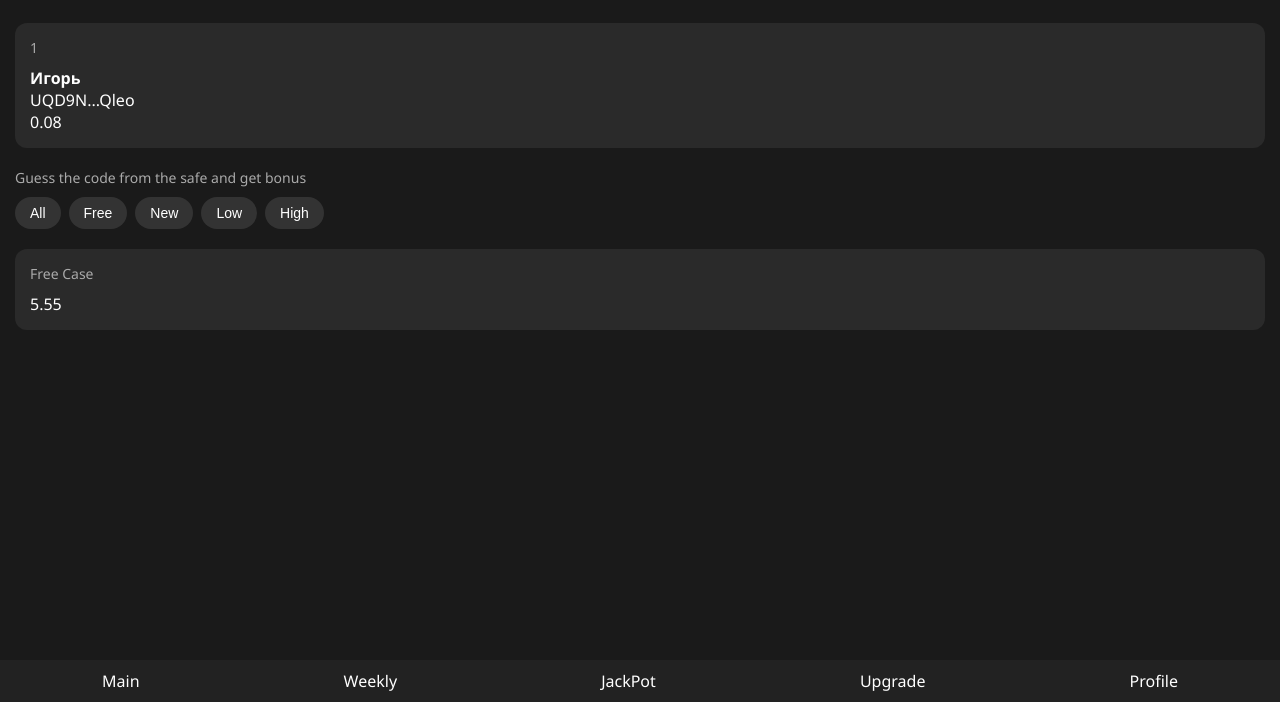
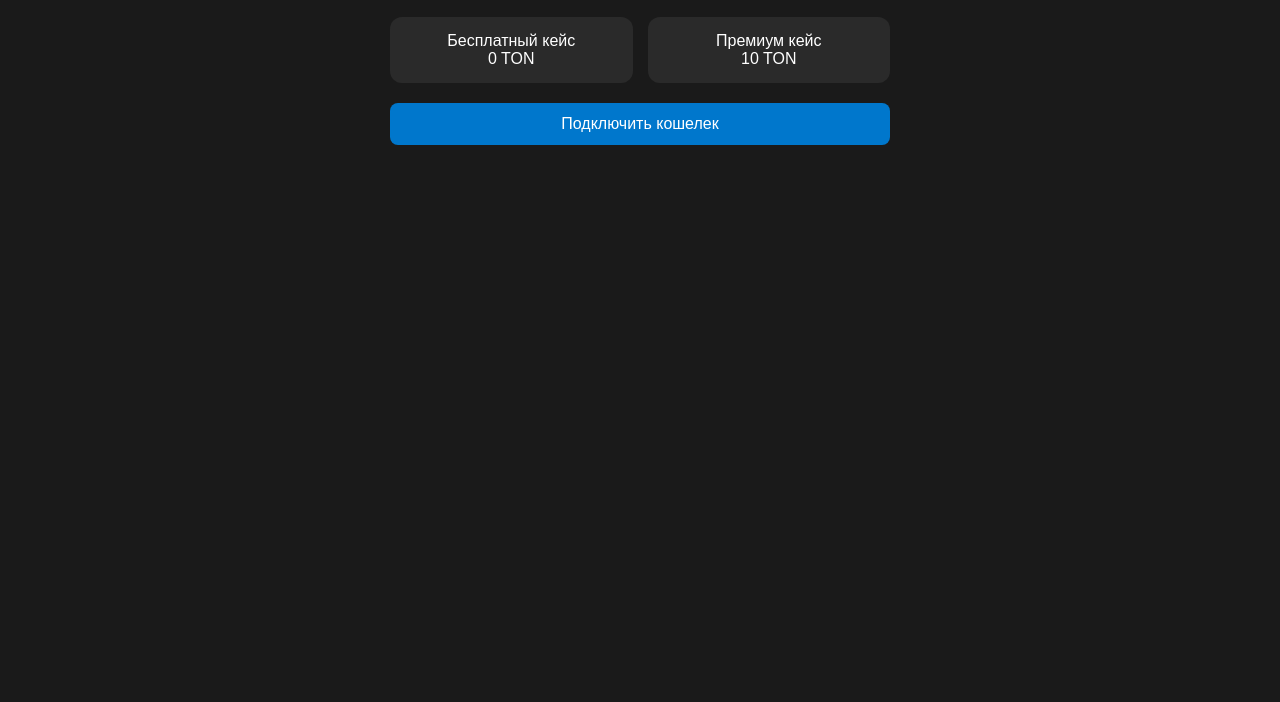
Before and after one commit to skali228/case-telegram-webapp, a plain HTML site: page index.html in a window 1280 px wide. Shown: the part 98-800 px from the top of the page. Drawn offline with Linux system fonts and the light colour scheme.

Commit message:
Добавлен новый интерфейс кейсов

```diff
--- a/index.html
+++ b/index.html
@@ -1,105 +1,35 @@
 <!DOCTYPE html>
 <html>
 <head>
-    <title>CASE</title>
-    <meta name="viewport" content="width=device-width, initial-scale=1">
-    <style>
-        body {
-            font-family: 'Segoe UI', sans-serif;
-            background: #1a1a1a;
-            color: white;
-            margin: 0;
-            padding: 15px;
-        }
-        .header {
-            display: flex;
-            justify-content: space-between;
-            align-items: center;
-            margin-bottom: 20px;
-        }
-        .user-card {
-            background: #2a2a2a;
-            padding: 15px;
-            border-radius: 12px;
-            margin-bottom: 20px;
-        }
-        .section-title {
-            color: #aaa;
-            font-size: 14px;
-            margin-bottom: 10px;
-        }
-        .button-group {
-            display: flex;
-            gap: 8px;
-            margin-bottom: 20px;
-            flex-wrap: wrap;
-        }
-        .button {
-            background: #333;
-            color: white;
-            border: none;
-            padding: 8px 15px;
-            border-radius: 20px;
-            font-size: 14px;
-        }
-        .case-card {
-            background: #2a2a2a;
-            padding: 15px;
-            border-radius: 12px;
-            margin-bottom: 15px;
-        }
-        .menu {
-            display: flex;
-            justify-content: space-around;
-            position: fixed;
-            bottom: 0;
-            left: 0;
-            right: 0;
-            background: #222;
-            padding: 10px 0;
-        }
-    </style>
+    <title>CASE BOT</title>
+    <meta charset="UTF-8">
+    <meta name="viewport" content="width=device-width, initial-scale=1.0">
+    <link rel="stylesheet" href="style.css">
 </head>
 <body>
-    <div class="header">
-        <h1>CASE</h1>
+    <div class="app-container">
+        <header>
+            <h1>CASE</h1>
+            <div id="user-profile">
+                <span id="username">Гость</span>
+                <span id="wallet">Не подключен</span>
+            </div>
+        </header>
+
+        <div class="cases">
+            <div class="case" onclick="openCase(1)">
+                <div class="case-name">Бесплатный кейс</div>
+                <div class="case-price">0 TON</div>
+            </div>
+            <div class="case" onclick="openCase(2)">
+                <div class="case-name">Премиум кейс</div>
+                <div class="case-price">10 TON</div>
+            </div>
+        </div>
+
+        <button id="connect-wallet" onclick="connectWallet()">Подключить кошелек</button>
     </div>
 
-    <div class="user-card">
-        <div class="section-title">1</div>
-        <div><strong>Игорь</strong></div>
-        <div>UQD9N...Qleo</div>
-        <div>0.08</div>
-    </div>
-
-    <div class="section-title">Guess the code from the safe and get bonus</div>
-    <div class="button-group">
-        <button class="button">All</button>
-        <button class="button">Free</button>
-        <button class="button">New</button>
-        <button class="button">Low</button>
-        <button class="button">High</button>
-    </div>
-
-    <div class="case-card">
-        <div class="section-title">Free Case</div>
-        <div>5.55</div>
-    </div>
-
-    <div class="menu">
-        <div>Main</div>
-        <div>Weekly</div>
-        <div>JackPot</div>
-        <div>Upgrade</div>
-        <div>Profile</div>
-    </div>
-
-    <script>
-        // Подключение Telegram WebApp
-        if (window.Telegram && Telegram.WebApp) {
-            Telegram.WebApp.expand();
-            Telegram.WebApp.enableClosingConfirmation();
-        }
-    </script>
+    <script src="script.js"></script>
 </body>
 </html>
--- a/script.js
+++ b/script.js
@@ -1,11 +1,26 @@
-document.querySelectorAll('.menu div').forEach(button => {
-    button.addEventListener('click', () => {
-        alert(`Открываем раздел: ${button.textContent}`);
-    });
-});
+// Получаем ID пользователя из URL
+const urlParams = new URLSearchParams(window.location.search);
+const userId = urlParams.get('user_id');
 
-document.querySelector('.case-card').addEventListener('click', () => {
-    const prizes = ["5.55 TON", "10 TON", "NFT"];
-    const prize = prizes[Math.floor(Math.random() * prizes.length)];
-    alert(`Вы выиграли: ${prize}!`);
-});
+// Инициализация Telegram WebApp
+if (window.Telegram && Telegram.WebApp) {
+    Telegram.WebApp.expand();
+    const user = Telegram.WebApp.initDataUnsafe.user;
+
+    document.getElementById('username').textContent = user.first_name;
+    document.getElementById('wallet').textContent = '0.00 TON';
+}
+
+function openCase(caseId) {
+    const prizes = {
+        1: ["5 TON", "10 TON", "NFT"],
+        2: ["50 TON", "100 TON", "Редкий NFT"]
+    };
+
+    const randomPrize = prizes[caseId][Math.floor(Math.random() * prizes[caseId].length)];
+    alert(`🎉 Поздравляем! Вы выиграли: ${randomPrize}`);
+}
+
+function connectWallet() {
+    alert("Функция подключения кошелька будет реализована в следующем обновлении");
+}
--- /dev/null
+++ b/style.css
@@ -0,0 +1,55 @@
+body {
+    font-family: 'Arial', sans-serif;
+    background: #1a1a1a;
+    color: white;
+    margin: 0;
+    padding: 15px;
+}
+
+.app-container {
+    max-width: 500px;
+    margin: 0 auto;
+}
+
+header {
+    display: flex;
+    justify-content: space-between;
+    align-items: center;
+    margin-bottom: 20px;
+}
+
+#user-profile {
+    text-align: right;
+    font-size: 14px;
+}
+
+.cases {
+    display: grid;
+    grid-template-columns: 1fr 1fr;
+    gap: 15px;
+    margin-bottom: 20px;
+}
+
+.case {
+    background: #2a2a2a;
+    border-radius: 12px;
+    padding: 15px;
+    text-align: center;
+    cursor: pointer;
+    transition: transform 0.2s;
+}
+
+.case:hover {
+    transform: scale(1.03);
+}
+
+#connect-wallet {
+    width: 100%;
+    padding: 12px;
+    background: #0077cc;
+    color: white;
+    border: none;
+    border-radius: 8px;
+    font-size: 16px;
+    cursor: pointer;
+}
```
Also changed, not shown: 1 other file.
